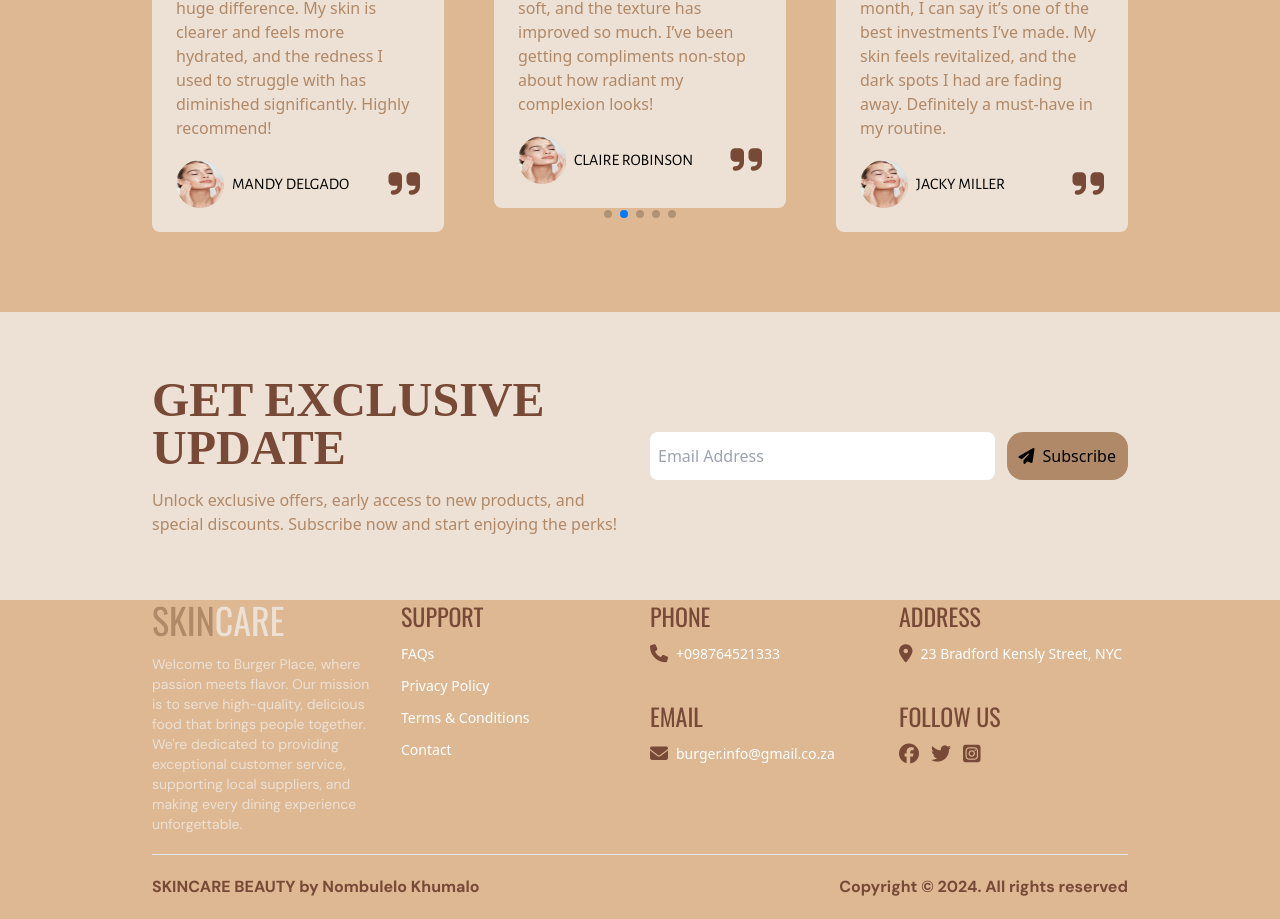
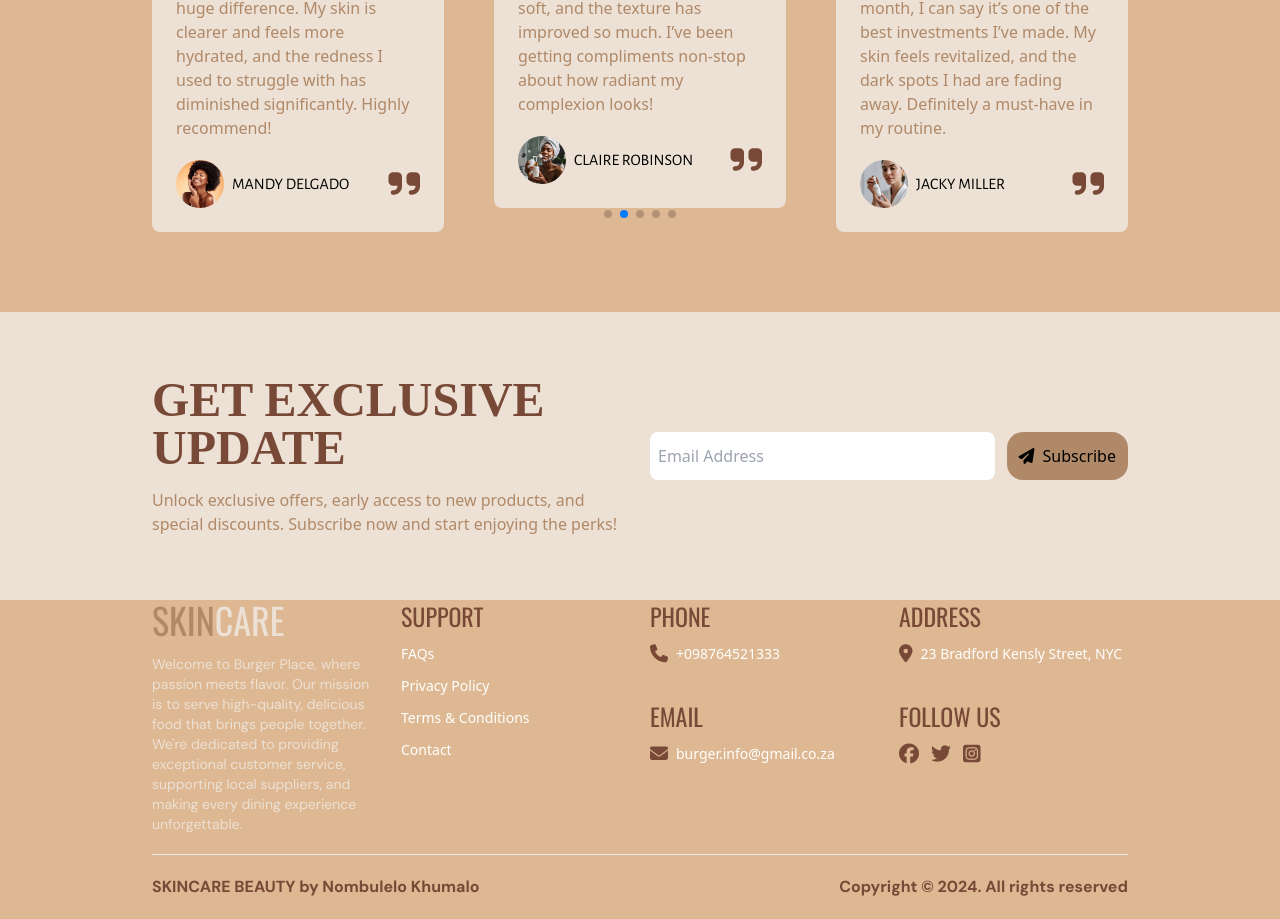
Before and after one commit to NombuK/skincare-beauty, a React (Vite) app: page / in a window 1280 px wide. Shown: the part 5298-6217 px from the top of the page. Built offline with nearby package versions, Linux system fonts and the light colour scheme; a web font is replaced by a local one; what tailwindcss-filters would draw is missing.

Commit message:
Updated Review.jsx

```diff
--- a/src/component/Review.jsx
+++ b/src/component/Review.jsx
@@ -70,7 +70,7 @@ export default function Review() {
                   </p>
                   <div className="flex items-center">
                     <img
-                      src="/images/female1.jpg"
+                      src="/images/female2.jpg"
                       alt="review"
                       className="w-12 h-12 rounded-full"
                     />
@@ -91,7 +91,7 @@ export default function Review() {
                   </p>
                   <div className="flex items-center">
                     <img
-                      src="/images/female1.jpg"
+                      src="/images/female4.jpg"
                       alt="review"
                       className="w-12 h-12 rounded-full"
                     />
@@ -113,7 +113,7 @@ export default function Review() {
                   </p>
                   <div className="flex items-center">
                     <img
-                      src="/images/female1.jpg"
+                      src="/images/female5.jpg"
                       alt="review"
                       className="w-12 h-12 rounded-full"
                     />
@@ -134,7 +134,7 @@ export default function Review() {
                   </p>
                   <div className="flex items-center">
                     <img
-                      src="/images/female1.jpg"
+                      src="/images/female8.jpg"
                       alt="review"
                       className="w-12 h-12 rounded-full"
                     />
```
